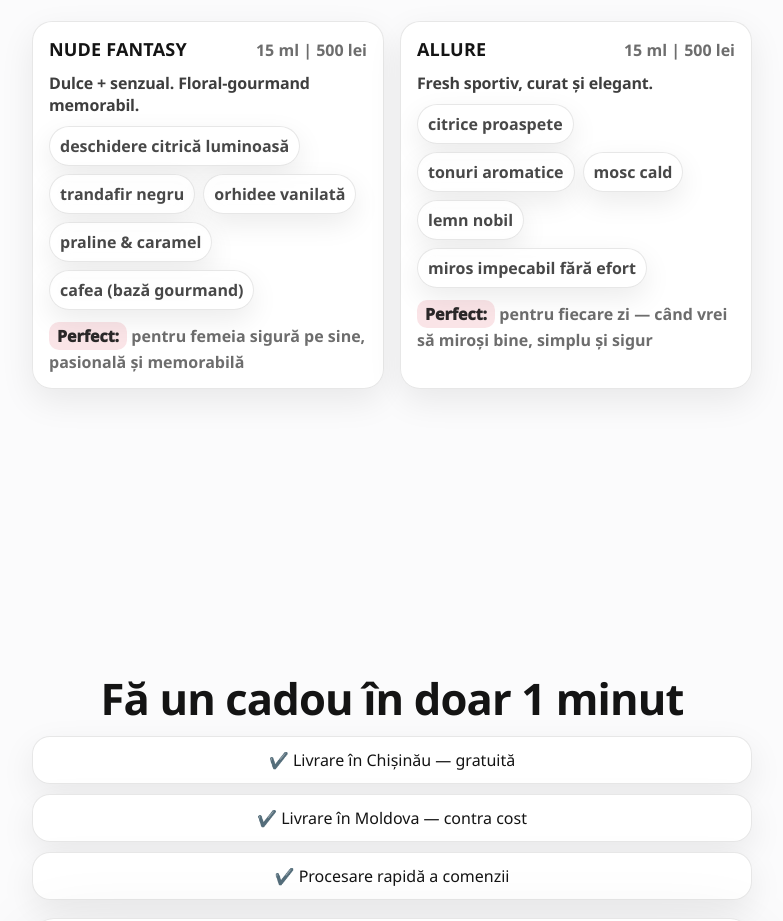
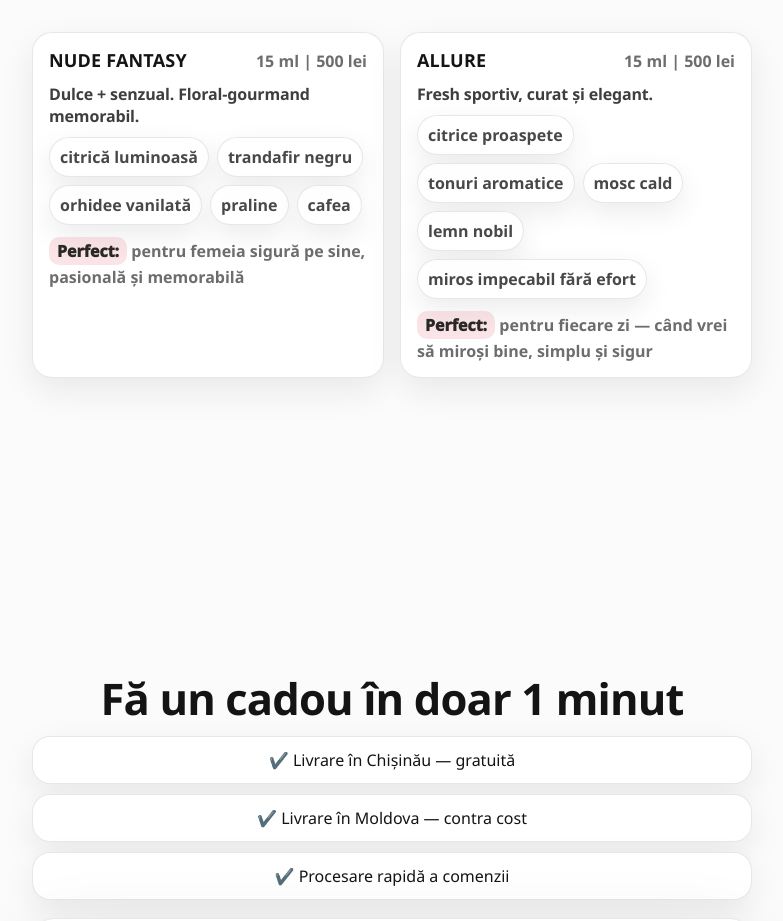
Before and after one commit to VladlenaCravcenco/mirroil-promo, a React (Vite) app: page /nude-allure in a window 1280 px wide. Shown: the part 1020-1941 px from the top of the page, without its empty margins (248-1031 px from the left). Built offline with nearby package versions, Linux system fonts and the light colour scheme.

Commit message:
Update NudeAllure.tsx

```diff
--- a/src/pages/NudeAllure.tsx
+++ b/src/pages/NudeAllure.tsx
@@ -33,11 +33,11 @@
                         meta: '15 ml | 500 lei',
                         lead: 'Dulce + senzual. Floral-gourmand memorabil.',
                         notes: [
-                            'deschidere citrică luminoasă',
+                            'citrică luminoasă',
                             'trandafir negru',
                             'orhidee vanilată',
-                            'praline & caramel',
-                            'cafea (bază gourmand)',
+                            'praline',
+                            'cafea',
                         ],
                         bestFor: 'pentru femeia sigură pe sine, pasională și memorabilă',
                     },
```
